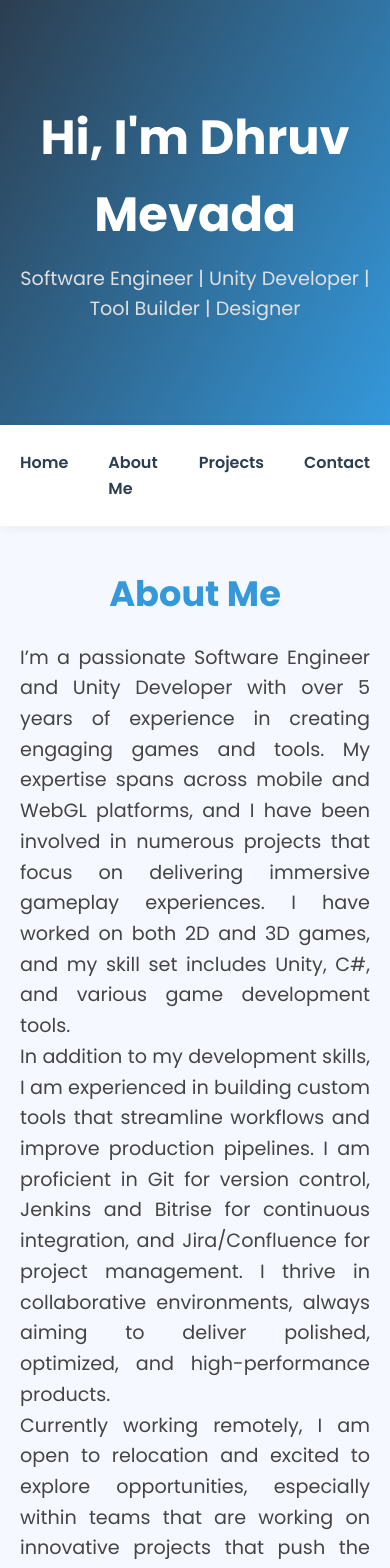
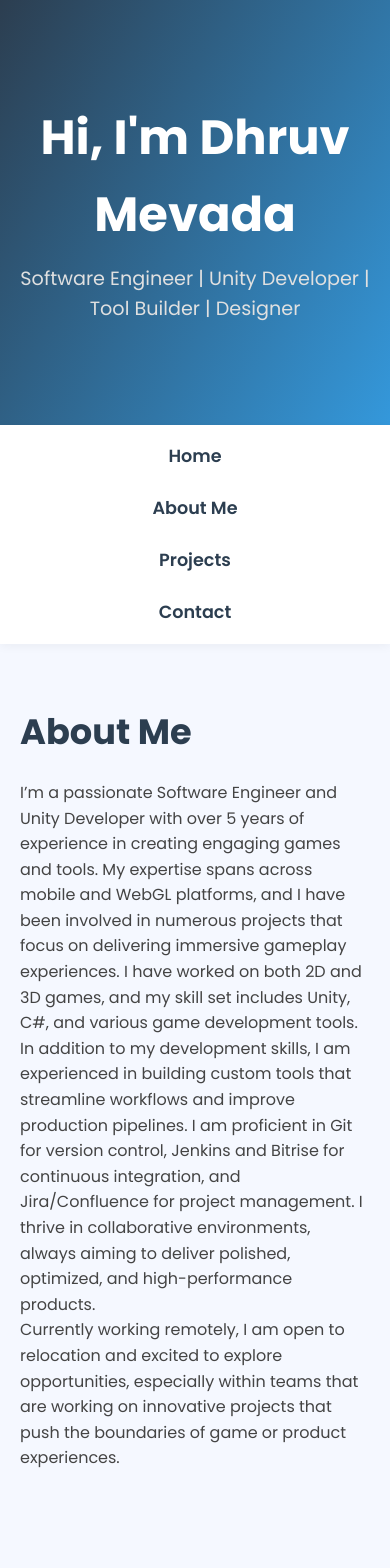
Before and after one commit to dhruv111/dhruv-portfolio, a React (Create React App) app: page / in a window 390 px wide. Shown: the top 1568 px of the page. Built offline with nearby package versions, Linux system fonts and the light colour scheme; the HTML template or start-up script is replaced by a standard one.

Commit message:
old is back

```diff
--- a/src/App.css
+++ b/src/App.css
@@ -23,7 +23,7 @@ nav {
   background-color: white;
   display: flex;
   justify-content: center;
-  box-shadow: 0 2px 10px rgba(0, 0, 0, 0.05);
+  box-shadow: 0 2px 10px rgba(0,0,0,0.05);
   position: sticky;
   top: 0;
   z-index: 1000;
@@ -45,6 +45,21 @@ nav a:hover {
   border-radius: 5px;
 }
 
+/* Mobile adjustments for the navigation */
+@media screen and (max-width: 768px) {
+  nav {
+    flex-direction: column;
+    padding: 5px 0;
+  }
+
+  nav a {
+    padding: 12px 15px;
+    font-size: 1.1rem;
+    width: 100%;
+    text-align: center;
+  }
+}
+
 section {
   max-width: 1000px;
   margin: auto;
@@ -63,7 +78,7 @@ h2 {
   border-radius: 10px;
   padding: 20px;
   margin-bottom: 30px;
-  box-shadow: 0 4px 12px rgba(0, 0, 0, 0.08);
+  box-shadow: 0 4px 12px rgba(0,0,0,0.08);
   display: flex;
   align-items: center;
   gap: 20px;
@@ -165,35 +180,24 @@ footer {
   }
 }
 
-#about {
-  background-color: #f5f8ff;
-  padding: 40px 20px;
-  text-align: left;
-  color: #2c3e50;
-  font-size: 1.2rem;
-  line-height: 1.6;
-  border-radius: 10px;
-  margin-bottom: 30px;
+/* Specific button style only for project links */
+.project-details a {
+  display: inline-block;
+  background-color: #3498db;
+  color: white;
+  padding: 10px 20px;
+  text-decoration: none;
+  font-weight: 600;
+  border-radius: 5px;
+  transition: background-color 0.3s;
 }
 
-#about h2 {
-  font-size: 2.2rem;
-  color: #3498db;
-  margin-bottom: 20px;
-  text-align: center;
+.project-details a:hover {
+  background-color: #2980b9;
 }
 
+/* Ensuring About Me section text is normal */
 #about p {
+  color: #444;
   font-weight: normal;
-  color: #444;
-  text-align: justify;
 }
-
-#about .contact-link {
-  color: #3498db;
-  text-decoration: none;
-}
-
-#about .contact-link:hover {
-  text-decoration: underline;
-}
--- a/src/App.js
+++ b/src/App.js
@@ -42,6 +42,7 @@ function App() {
         <p className="project-intro">
           Here are some of the notable projects I have had the privilege of contributing to.
         </p>
+
         {/* Gardens of Time */}
         <div className="project">
           <img src={gardens_of_time} alt="Gardens of Time" />
```
